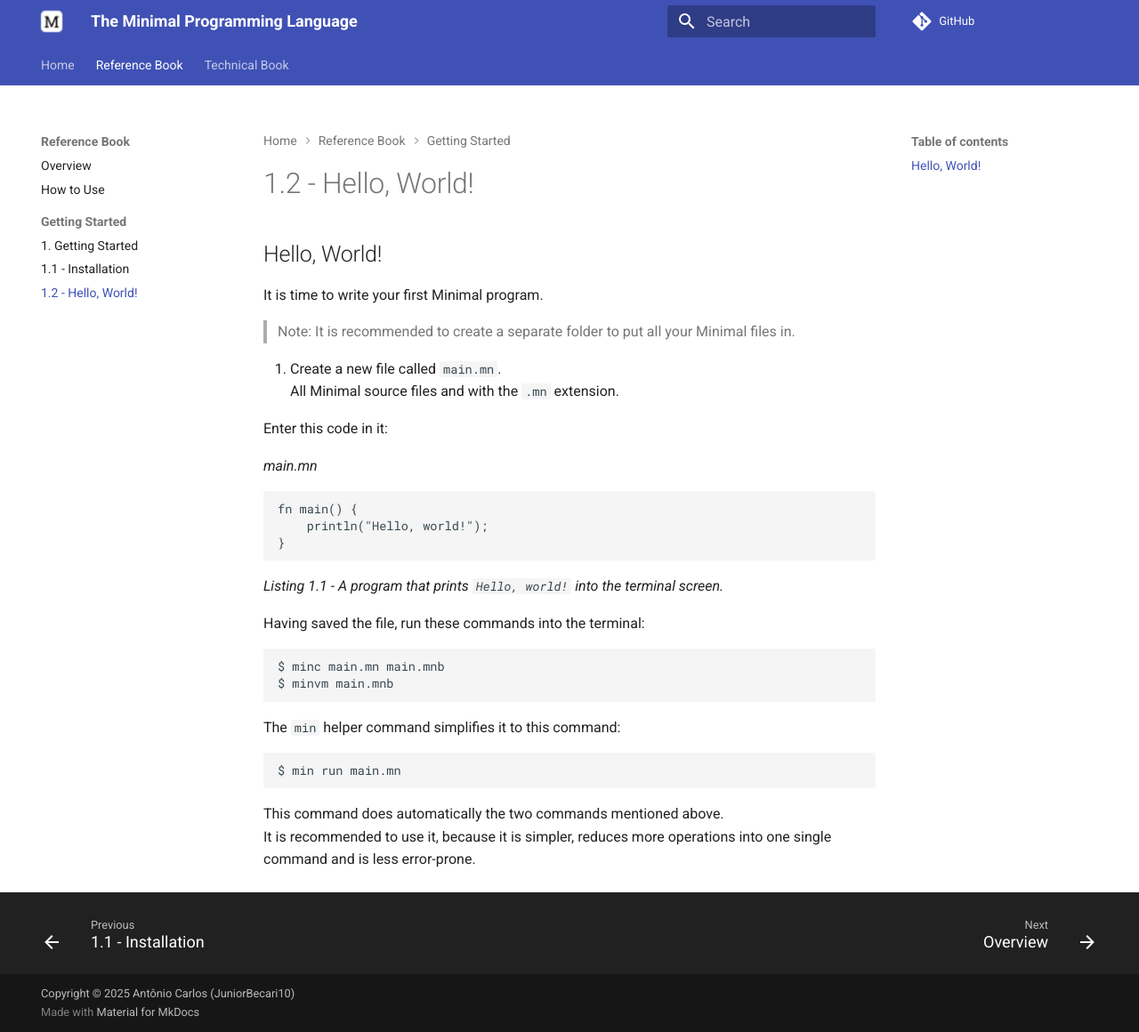
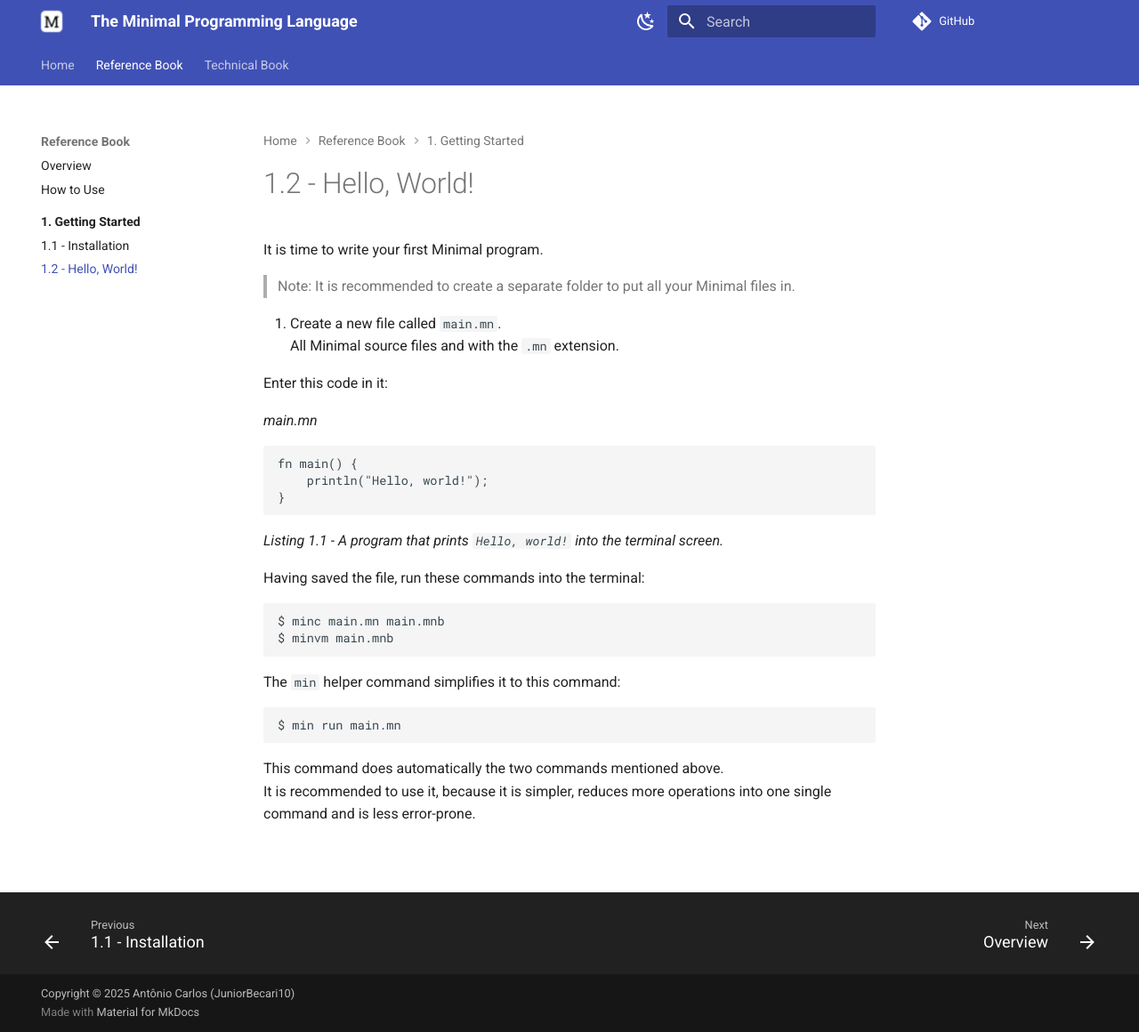
Before and after one commit to JuniorBecari10/minimal, an MkDocs documentation site: the page built from docs/docs/reference/1-getting-started/1.2-hello-world.md, in a window 1280 px wide and 1160 px high. Shown: the whole window at 89% size. Built offline with MkDocs 1.6.1 and Material for MkDocs 9.7.7, drawn with Linux system fonts in a browser that asks for light colours; comment, search, counter and statistics services are not loaded.

Commit message:
feat (docs): add more configs

````diff
--- a/docs/docs/reference/1-getting-started/1.2-hello-world.md
+++ b/docs/docs/reference/1-getting-started/1.2-hello-world.md
@@ -1,5 +1,3 @@
-## Hello, World!
-
 It is time to write your first Minimal program.
 
 > Note: It is recommended to create a separate folder to put all your Minimal files in.
@@ -10,7 +8,7 @@ All Minimal source files and with the `.mn` extension.
 Enter this code in it:
 
 _main.mn_
-```rs
+```rust
 fn main() {
     println("Hello, world!");
 }
--- a/docs/mkdocs.yml
+++ b/docs/mkdocs.yml
@@ -10,12 +10,36 @@ theme:
     favicon: img/logo.png
     logo: img/logo.png
 
+    palette:
+      - scheme: default
+        primary: indigo
+        accent: indigo
+
+        toggle:
+          icon: material/weather-night
+          name: Switch to dark mode
+
+      - scheme: slate
+        primary: indigo
+        accent: indigo
+
+        toggle:
+          icon: material/weather-sunny
+          name: Switch to light mode
+
+    code:
+      highlight_theme: github-dark
+
     features:
       - navigation.footer
       - navigation.tabs
       - navigation.sections
+      - navigation.indexes
       - navigation.path
       - navigation.top
+
+      - palette.toggle
+      - palette.auto
 
 nav:
   - Home: index.md
@@ -24,8 +48,8 @@ nav:
       - Overview: reference/overview.md
       - How to Use: reference/how-to-use.md
 
-      - Getting Started:
-          - "1. Getting Started": reference/1-getting-started/1-getting-started.md
+      - "1. Getting Started":
+          - "1. Getting Started": reference/1-getting-started/index.md
           - "1.1 - Installation": reference/1-getting-started/1.1-installation.md
           - "1.2 - Hello, World!": reference/1-getting-started/1.2-hello-world.md
 
````
Also changed, not shown: docs/docs/reference/1-getting-started/index.md (renamed from docs/docs/reference/1-getting-started/1-getting-started.md, +1 -0 lines).
